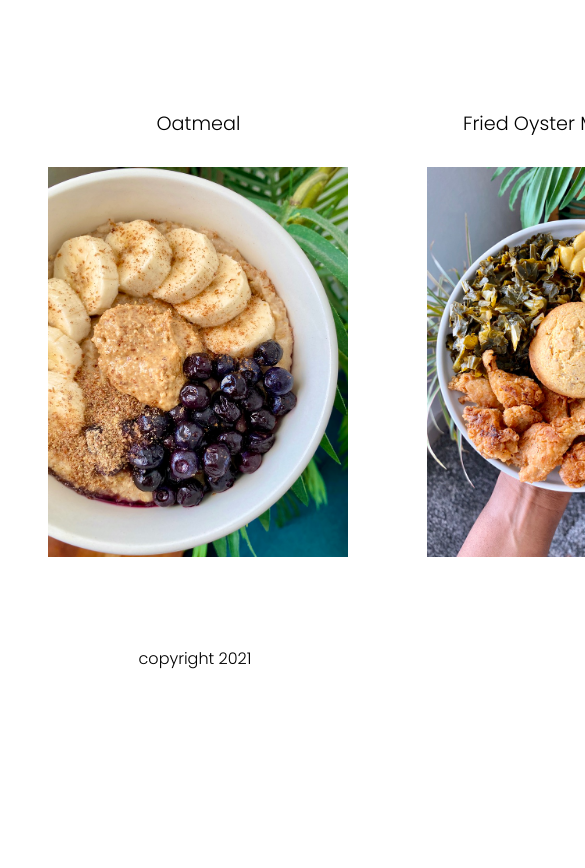
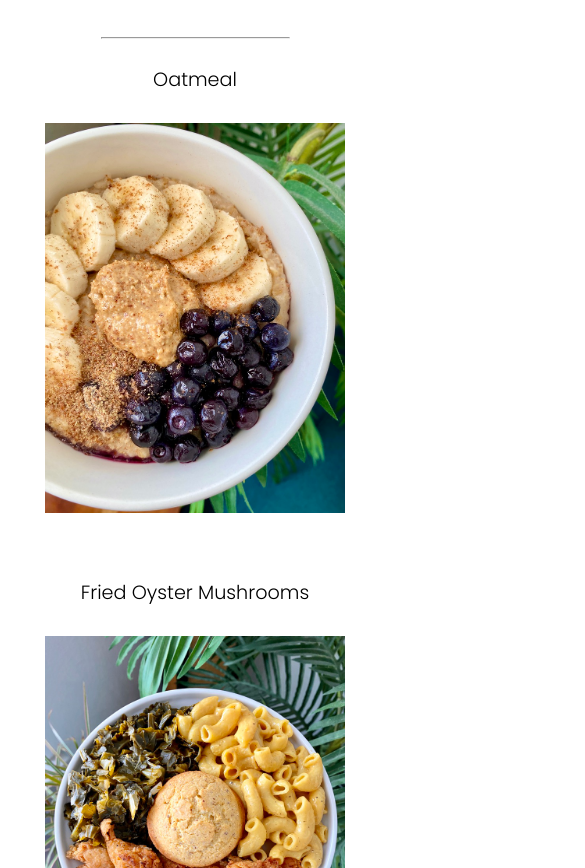
Before and after one commit to danecalifornia/danethevegan-recipes, a plain HTML site: page index.html in a window 390 px wide. Shown: the part 232-1100 px from the top of the page, 585 px wide, since content can reach past the window. Before the commit the page ends 919 px from the top, so only its background shows below. Drawn offline with Linux system fonts and the light colour scheme.

Commit message:
added responsive media queries

```diff
--- a/index.html
+++ b/index.html
@@ -1,5 +1,6 @@
 <!DOCTYPE html>
 <html lang="en">
+
 <head>
   <meta charset="UTF-8" />
   <meta http-equiv="X-UA-Compatible" content="IE=edge" />
@@ -7,41 +8,82 @@
   <!-- Google Fonts Import -->
   <link rel="preconnect" href="https://fonts.googleapis.com" />
   <link rel="preconnect" href="https://fonts.gstatic.com" crossorigin />
-    <link
-      href="https://fonts.googleapis.com/css2?family=Poppins:wght@100;200;300&display=swap"
-      rel="stylesheet"
-    />
+  <link href="https://fonts.googleapis.com/css2?family=Poppins:wght@100;200;300&display=swap" rel="stylesheet" />
   <!-- Internal CSS Stylesheet -->
   <style>
     body {
       font-family: 'Poppins', sans-serif;
 
     }
+
     h1 {
       font-family: 'Poppins', sans-serif;
       text-align: center;
+      justify-content: center;
       padding-top: 1em;
     }
+
     h3 {
       text-align: center;
+      justify-content: center;
+
     }
+
     table {
       text-align: center;
       justify-content: center;
       margin: auto;
-          padding-top: 3.3em;
+      padding-top: 1em;
 
     }
+
     td {
       padding: 2em;
       font-size: 1.2em;
+      text-align: center;
+      justify-content: center;
+    }
+
+    hr {
+      margin-top: 2.5em;
+      width: 50%;
+
+    }
+    .copyright {
+     text-align: center;
+     justify-content: center;
+  }
+
+    @media only screen and (max-width:1151px){
+      table {
+        width: 100%;
+        display: inline-table;
+        text-align: center;
+        justify-content: center;
+      }
+
+      td {
+        display: block;
+        width: 100%;
+        text-align: center;
+        justify-content: center;
+        padding: 0px;
+        margin-bottom: 3em;
+
+
+      }
+      hr {
+        justify-content: center;
+      }
     }
   </style>
   <title>Dane the Vegan: The Recipies</title>
 </head>
+
 <body>
   <h1>Dane the Vegan: The Recipies</h1>
   <h3><em>A collection of tasty recipies from the food blog on instagram</em></h3>
+  <hr>
   <table>
     <tr>
       <td>Oatmeal <br><br> <img src="images/oatmeal.jpeg" alt="" height="390" width="300"></td>
@@ -50,6 +92,9 @@
     </tr>
   </table>
   <br>
-    <center><p>copyright 2021</p></center>
+
+    <p class= "copyright">copyright 2021</p>
+
 </body>
+
 </html>
```
Lines whose indentation alone changed are shown as unchanged.
